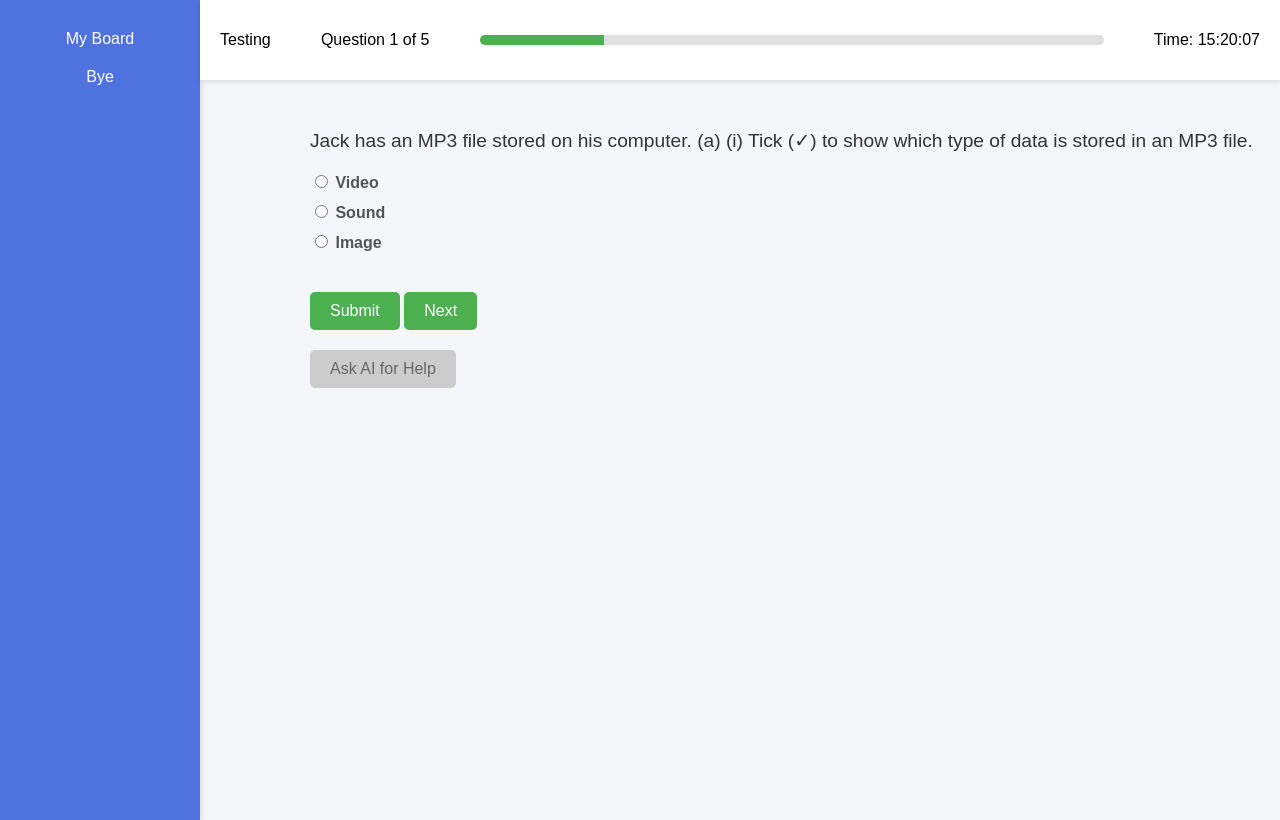
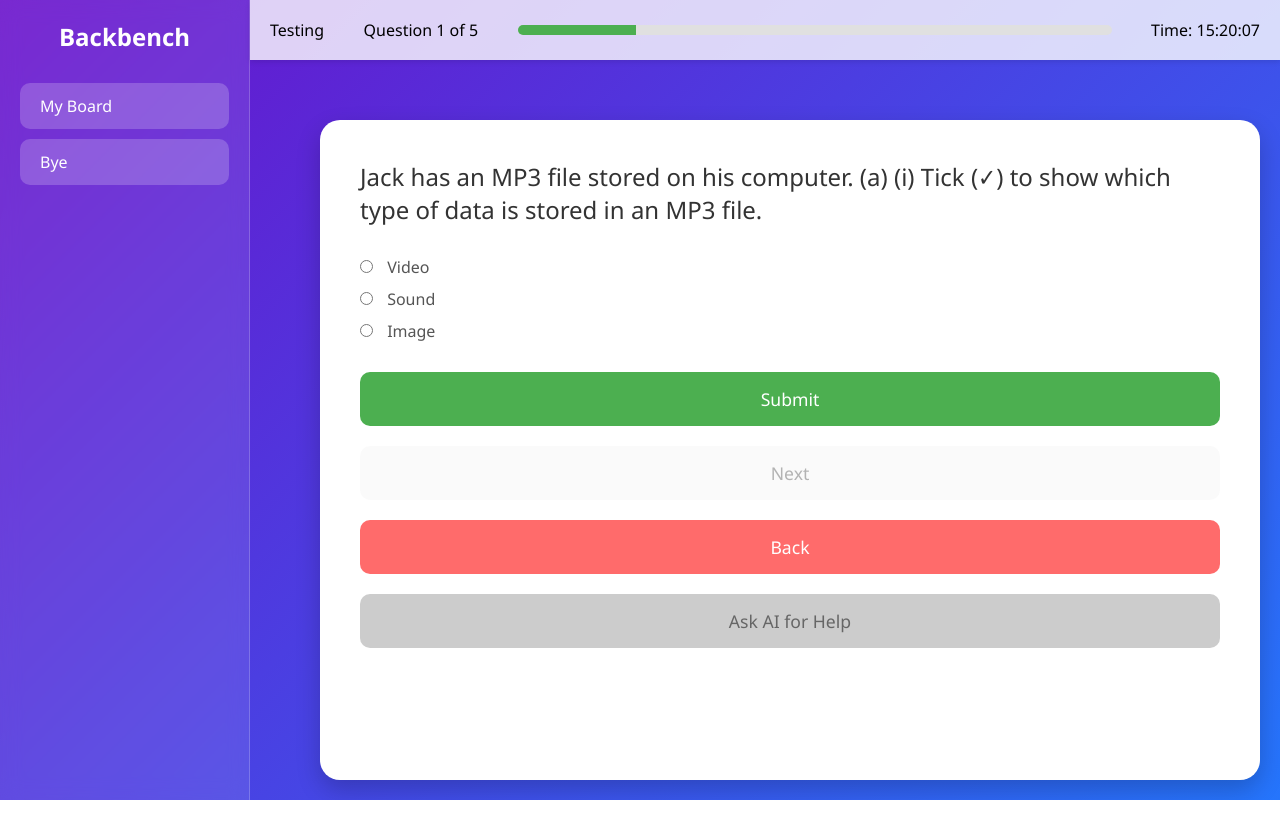
Before and after one commit to ponp1234/backbencher, a Flask app: page /exam/1/1 in a window 1280 px wide. Run offline with Flask 3, Linux system fonts and the light colour scheme; a user stored in the database is signed in.

Commit message:
modified

```diff
--- a/templates/exam_question.html
+++ b/templates/exam_question.html
@@ -4,46 +4,65 @@
     <meta charset="UTF-8">
     <meta name="viewport" content="width=device-width, initial-scale=1.0">
     <title>Exam Question</title>
+    <link href="https://cdnjs.cloudflare.com/ajax/libs/animate.css/4.1.1/animate.min.css" rel="stylesheet">
+    <style>
+        * {
+            box-sizing: border-box;
+            margin: 0;
+            padding: 0;
+            font-family: 'Segoe UI', Tahoma, Geneva, Verdana, sans-serif;
+        }
 
-    <style>
+        body {
+            background: linear-gradient(135deg, #6a11cb 0%, #2575fc 100%);
+            min-height: 100vh;
+            display: flex;
+        }
 
+        /* Sidebar Styles */
+        .sidebar {
+            width: 250px;
+            background: rgba(255, 255, 255, 0.1);
+            backdrop-filter: blur(10px);
+            padding: 20px;
+            border-right: 1px solid rgba(255, 255, 255, 0.2);
+        }
 
+        .sidebar-logo {
+            text-align: center;
+            margin-bottom: 30px;
+        }
+
+        .sidebar-logo h2 {
+            color: white;
+            font-size: 1.5em;
+            margin-bottom: 5px;
+        }
 
         .sidebar a {
-            color: #ffffff;
+            display: block;
+            padding: 12px 20px;
+            margin: 10px 0;
+            background: rgba(255, 255, 255, 0.2);
+            color: white;
             text-decoration: none;
-            padding: 10px 20px;
-            text-align: center;
-            width: 100%;
-            display: block;
-        }
-        .sidebar a:hover {
-            background-color: #2a4f8f;
+            border-radius: 10px;
+            transition: all 0.3s ease;
         }
 
-        .sidebar {
-            background-color: #4e73df;
-            width: 200px;
-            height: 100vh;
-            position: fixed;
-            top: 0;
-            left: 0;
-            padding-top: 20px;
-            display: flex;
-            flex-direction: column;
-            align-items: center;
-            box-shadow: 2px 0 5px rgba(0, 0, 0, 0.1);
+        .sidebar a:hover {
+            background: rgba(255, 255, 255, 0.3);
+            transform: translateX(5px);
         }
-
 
         /* Top Bar Styling */
         .top-bar {
             position: fixed;
             top: 0;
-            left: 200px; /* Offset for sidebar */
+            left: 250px;
             right: 0;
             height: 60px;
-            background-color: #ffffff;
+            background-color: rgba(255, 255, 255, 0.8);
             padding: 10px 20px;
             display: flex;
             align-items: center;
@@ -52,7 +71,6 @@
             box-shadow: 0 2px 5px rgba(0, 0, 0, 0.1);
         }
 
-        /* Progress Bar Styling */
         .progress-bar {
             width: 60%;
             background-color: #e0e0e0;
@@ -60,6 +78,7 @@
             border-radius: 5px;
             overflow: hidden;
         }
+
         .progress-bar-fill {
             height: 100%;
             background-color: #4caf50;
@@ -67,26 +86,29 @@
             transition: width 0.3s;
         }
 
-        /* Full-screen Question Box */
+        /* Main Content Styles */
         .question-container {
-        width: calc(100% - 300px); /* Full width minus sidebar */
-         margin-left: 300px;
-         margin-top: 100px;
+            flex: 1;
+            margin-left: 50px;
+            margin-top: 100px;
+            display: flex;
+            justify-content: center;
+            padding: 20px;
         }
 
-                /* Style when the button is disabled */
-        .submit-button:disabled {
-            background-color: #cccccc; /* Gray color when disabled */
-            color: #666666;           /* Darker text for disabled state */
-            cursor: not-allowed;      /* Show a not-allowed cursor on hover */
+        .question-box {
+            background: white;
+            border-radius: 20px;
+            padding: 40px;
+            width: 100%;
+            box-shadow: 0 10px 25px rgba(0, 0, 0, 0.2);
+            animation: fadeInUp 1s;
         }
 
-
-        /* Question Text Styling */
         .question-text {
-            font-size: 1.2em;
+            font-size: 1.5em;
             color: #333;
-            margin-bottom: 20px;
+            margin-bottom: 30px;
         }
 
         /* Answer Options Styling */
@@ -95,40 +117,75 @@
             font-size: 1em;
             color: #555;
             margin: 10px 0;
-            text-align: left;
         }
 
-        /* Submit Button Styling */
-        .submit-button {
-            margin-top: 30px;
-            background-color: #4caf50;
-            color: #fff;
-            padding: 10px 20px;
+        .answer-options input[type="text"],
+        .answer-options textarea {
+            width: 100%;
+            padding: 12px;
+            border: 2px solid #e0e0e0;
+            border-radius: 10px;
             font-size: 1em;
-            border: none;
-            border-radius: 5px;
-            cursor: pointer;
-            transition: background-color 0.3s;
-        }
-        .submit-button:hover {
-            background-color: #45a049;
+            transition: border-color 0.3s ease;
+            margin-bottom: 15px;
         }
 
-        /* AI Response Button and Box */
+        .answer-options input[type="text"]:focus,
+        .answer-options textarea:focus {
+            border-color: #2575fc;
+            outline: none;
+        }
+
+        .answer-options input[type="checkbox"],
+        .answer-options input[type="radio"] {
+            margin-right: 10px;
+        }
+
+        /* Submit and AI Button Styling */
+
+
+        .submit-button, .ai-button, .next-button, .back-button {
+          margin-top: 20px;
+            width: 100%;
+            padding: 15px;
+            border: none;
+            border-radius: 10px;
+            font-size: 1.1em;
+            cursor: pointer;
+            transition: transform 0.3s ease, box-shadow 0.3s ease;
+        }
+
+        .back-button {
+            background: #ff6b6b;
+            color: white;
+        }
+
+
+        .back-button:hover {
+            transform: translateY(-2px);
+            box-shadow: 0 5px 15px rgba(255, 107, 107, 0.4);
+        }
+
+
+        .submit-button {
+            background: #4caf50;
+            color: white;
+        }
+
         .ai-button {
-            margin-top: 20px;
             background-color: #007bff;
-            color: #fff;
-            padding: 10px 20px;
-            font-size: 1em;
-            border: none;
-            border-radius: 5px;
-            cursor: pointer;
-            transition: background-color 0.3s;
+            color: white;
         }
+
+        .submit-button:hover {
+            transform: translateY(-2px);
+            box-shadow: 0 5px 15px rgba(76, 175, 80, 0.4);
+        }
+
         .ai-button:hover {
             background-color: #0069d9;
         }
+
         .ai-response {
             margin-top: 20px;
             padding: 15px;
@@ -136,55 +193,53 @@
             border-radius: 5px;
             font-size: 1em;
             color: #333;
-            display: none; /* Initially hidden */
-        }
-        body {
-            font-family: Arial, sans-serif;
-            background-color: #f4f6f9;
-            display: flex;
-            min-height: 100vh;
-            margin: 0;
-            padding: 10px;
+            display: none;
         }
 
-        /* Labels */
-label {
-    display: block;
-    font-weight: 600;
-    margin-bottom: 5px;
-    color: #333;
-    font-size: 0.95em;
-}
+        .ai-response-content p, .ai-hints {
+            margin: 10px 0;
+        }
 
-/* Input Fields */
-input[type="text"],
-input[type="email"],
-input[type="password"],
-textarea,
-select {
-    width: 50%;
-    padding: 10px;
-    border: 1px solid #ccc;
-    border-radius: 4px;
-    font-size: 1em;
-    margin-bottom: 15px;
-    transition: border-color 0.3s ease;
-}
+        .ai-hints {
+            font-size: 0.9em;
+            color: #666;
+            background: #e3f2fd;
+            padding: 10px;
+            border-radius: 4px;
+            border-left: 4px solid #2196f3;
+        }
 
-textarea {
-  width: 80%;
-  height: 350px;
-   font-size: 1em;
-}
+        /* Responsive Design */
+        @media (max-width: 768px) {
+            body {
+                flex-direction: column;
+            }
 
+            .sidebar {
+                width: 100%;
+                border-right: none;
+                border-bottom: 1px solid rgba(255, 255, 255, 0.2);
+            }
+
+            .top-bar {
+                left: 0;
+            }
+
+            .question-container {
+                margin-left: 0;
+                padding: 10px;
+            }
+        }
     </style>
-
 </head>
 
 <body>
 
     <!-- Sidebar Navigation Menu -->
     <div class="sidebar">
+        <div class="sidebar-logo">
+            <h2>Backbench</h2>
+        </div>
         <a href="{{ url_for('user_home') }}">My Board</a>
         <a href="{{ url_for('logout') }}">Bye</a>
     </div>
@@ -204,8 +259,8 @@ textarea {
         <div class="question-box">
             <p class="question-text" id="question-text">{{ question.question_text }}</p>
 
-            <form   method="POST" action="{{ url_for('exam', exam_id=exam.id, question_number=question_number) }}" class="answer-options">
-               {% if question.question_type == 'textbox' %}
+            <form method="POST" action="{{ url_for('exam', exam_id=exam.id, question_number=question_number) }}" class="answer-options">
+                {% if question.question_type == 'textbox' %}
                     <textarea
                         class="textbox-answer"
                         name="textbox_answer"
@@ -213,17 +268,12 @@ textarea {
                         placeholder="Type your answer here..."
                         required
                     ></textarea>
-                    <br><br>
                 {% elif question.question_type == 'fill_in_the_blank' %}
-                    <!-- Render input fields for each blank -->
                     {% for i in range(1, question.blanks + 1) %}
                         <label for="blank{{ i }}">Answer {{ i }}:</label>
                         <input type="text" name="blank{{ i }}" id="blank{{ i }}" required>
-                        <br><br>
                     {% endfor %}
-
                 {% elif question.question_type == 'multiple' %}
-                    <!-- Render checkboxes for multiple-choice questions -->
                     {% if question.option_a %}
                         <label>
                             <input type="checkbox" name="answer" value="option_a"> {{ question.option_a }}
@@ -244,9 +294,7 @@ textarea {
                             <input type="checkbox" name="answer" value="option_d"> {{ question.option_d }}
                         </label>
                     {% endif %}
-
                 {% else %}
-                    <!-- Render radio buttons for single-choice questions -->
                     {% if question.option_a %}
                         <label>
                             <input type="radio" name="answer" value="option_a" required> {{ question.option_a }}
@@ -267,10 +315,11 @@ textarea {
                             <input type="radio" name="answer" value="option_d"> {{ question.option_d }}
                         </label>
                     {% endif %}
+                {% endif %}
 
-                {% endif %}
                 <button type="button" class="submit-button" id="sb-button" onclick="checkAnswer()">Submit</button>
-                <button type="submit" class="submit-button">Next</button>
+                <button type="button" class="next-button" id="next" disabled onclick="goToNextQuestion()">Next</button>
+                <button type="button" class="back-button" onclick="goBack()">Back</button>
             </form>
 
             <!-- AI Assistance Button and Response Box -->
@@ -279,8 +328,15 @@ textarea {
         </div>
     </div>
 
+    <!-- JavaScript to Update Current Time -->
+
     <!-- JavaScript to Update Current Time and Fetch AI Response -->
     <script>
+
+    function goToNextQuestion() {
+    document.querySelector('form').submit();
+}
+
         function updateTime() {
             const now = new Date();
             const hours = String(now.getHours()).padStart(2, '0');
@@ -495,6 +551,12 @@ styles.textContent = `
         cursor: not-allowed;      /* Show a not-allowed cursor on hover */
     }
 
+    .submit-button:disabled {
+        background-color: #cccccc; /* Gray color when disabled */
+        color: #666666;           /* Darker text for disabled state */
+        cursor: not-allowed;      /* Show a not-allowed cursor on hover */
+    }
+
     .ai-response-content {
         padding: 15px;
         background: #f8f9fa;
@@ -531,6 +593,8 @@ document.head.appendChild(styles);
 async function checkAnswer() {
     document.getElementById("ai-button").disabled = false;
     document.getElementById("sb-button").disabled = true;
+    document.getElementById("next").disabled = false;
+
      const form = document.querySelector('.answer-options');
             const feedbackDiv = document.getElementById('answer-feedback');
             const textboxAnswer = document.getElementById('textbox_answer');
@@ -697,6 +761,10 @@ checkAnswerStyles.textContent = `
 `;
 document.head.appendChild(checkAnswerStyles);
 
+function goBack() {
+            window.history.back();
+        }
+
     </script>
 
 </body>
```
Also changed, not shown: templates/result.html (+101 -1 lines), instance/site0.db.
